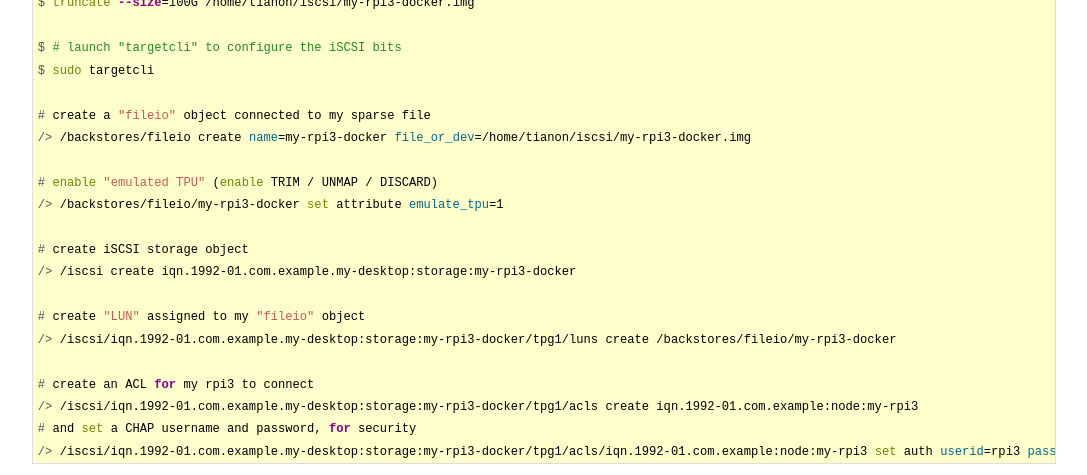
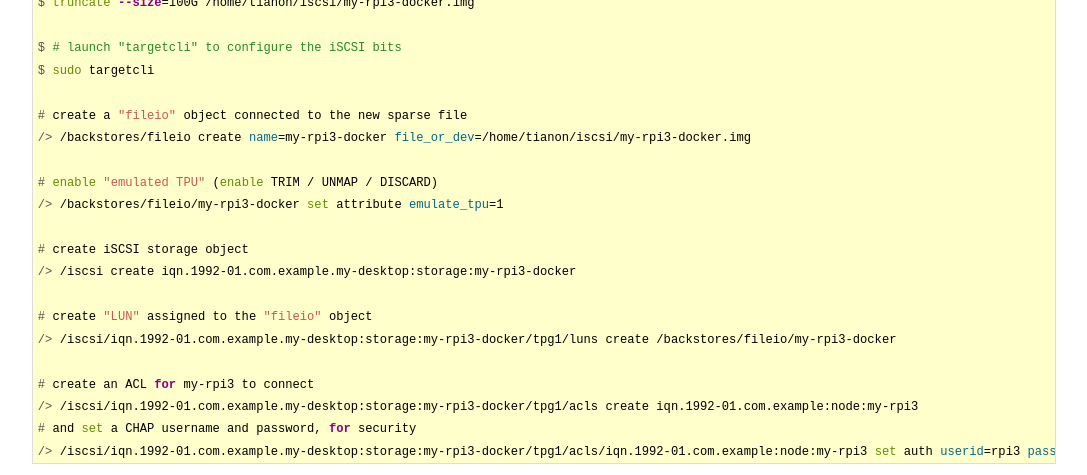
Before and after one commit to tianon/tianon.github.io, a Jekyll site: the page built from _posts/2018-01-11-iscsi.md, in a window 1280 px wide. Shown: the part 590-1065 px from the top of the page, without its empty margins (96-1183 px from the left). Built offline with Jekyll 4.4.1, drawn with Linux system fonts in a browser that asks for light colours.

Commit message:
Adjust a few comments

```diff
--- a/_posts/2018-01-11-iscsi.md
+++ b/_posts/2018-01-11-iscsi.md
@@ -27,7 +27,7 @@ $ truncate --size=100G /home/tianon/iscsi/my-rpi3-docker.img
 $ # launch "targetcli" to configure the iSCSI bits
 $ sudo targetcli
 
-# create a "fileio" object connected to my sparse file
+# create a "fileio" object connected to the new sparse file
 /> /backstores/fileio create name=my-rpi3-docker file_or_dev=/home/tianon/iscsi/my-rpi3-docker.img
 
 # enable "emulated TPU" (enable TRIM / UNMAP / DISCARD)
@@ -36,10 +36,10 @@ $ sudo targetcli
 # create iSCSI storage object
 /> /iscsi create iqn.1992-01.com.example.my-desktop:storage:my-rpi3-docker
 
-# create "LUN" assigned to my "fileio" object
+# create "LUN" assigned to the "fileio" object
 /> /iscsi/iqn.1992-01.com.example.my-desktop:storage:my-rpi3-docker/tpg1/luns create /backstores/fileio/my-rpi3-docker
 
-# create an ACL for my rpi3 to connect
+# create an ACL for my-rpi3 to connect
 /> /iscsi/iqn.1992-01.com.example.my-desktop:storage:my-rpi3-docker/tpg1/acls create iqn.1992-01.com.example:node:my-rpi3
 # and set a CHAP username and password, for security
 /> /iscsi/iqn.1992-01.com.example.my-desktop:storage:my-rpi3-docker/tpg1/acls/iqn.1992-01.com.example:node:my-rpi3 set auth userid=rpi3 password=holy-cow-this-iscsi-password-is-so-secret-nobody-will-evvvvvvvvver-guess-it
```
